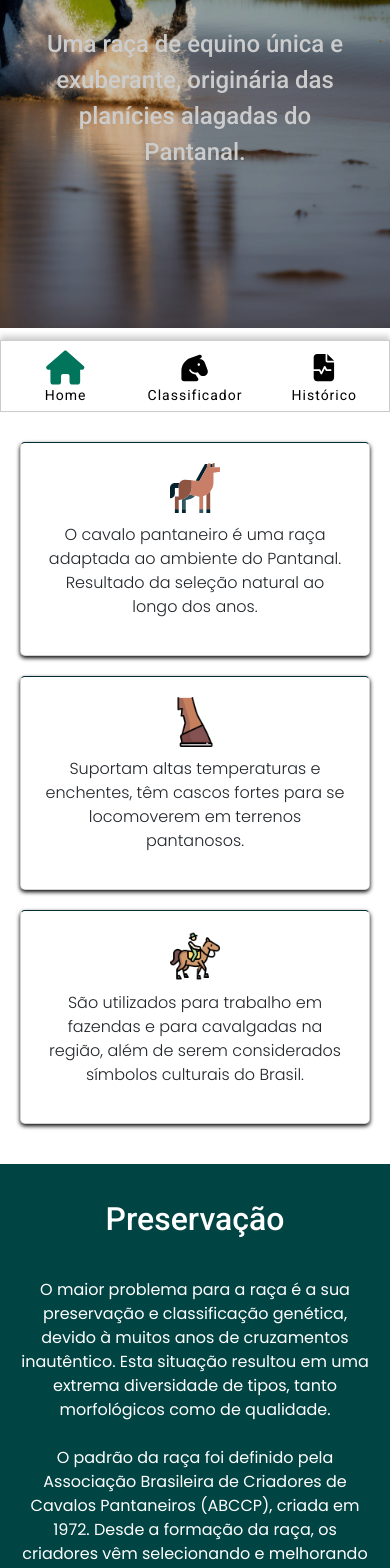
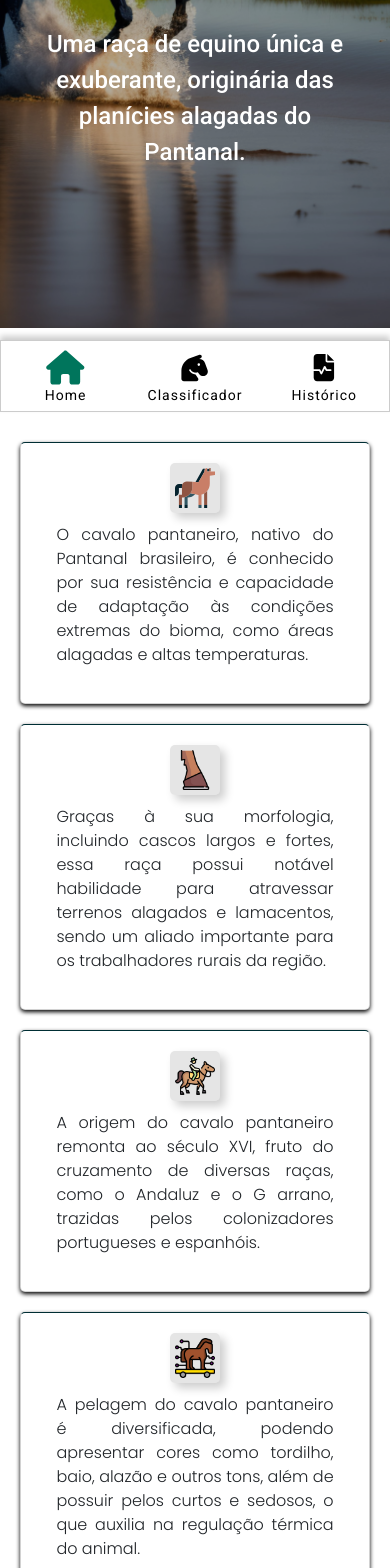
Before and after one commit to Igorsouza1/IAHORSE, a Vue app: page /#/ in a window 390 px wide. Shown: the part 432-2000 px from the top of the page. Built offline with nearby package versions, Linux system fonts and the light colour scheme.

Commit message:
Cavalo pantaneio finish section

```diff
--- a/src/views/HomeView.vue
+++ b/src/views/HomeView.vue
@@ -9,21 +9,40 @@
       <div class="about-content">
         <h1 class="title">Cavalo Pantaneiro</h1>
         <div class="cards">
+
+          <!-- CARD 1 -->
         <div class="card">
           <img src="../assets/cavalo-icone.svg" alt="ícone" class="icone">
-          <p class="texto"> O cavalo pantaneiro é uma raça adaptada ao ambiente do Pantanal.
-            Resultado da seleção natural ao longo dos anos.
+          <p class="texto"> O cavalo pantaneiro, nativo do Pantanal brasileiro,
+            é conhecido por sua resistência e capacidade de adaptação às condições
+             extremas do bioma, como áreas alagadas e altas temperaturas.
              </p>
         </div>
+
+        <!-- CARD 2 -->
         <div class="card">
           <img src="../assets/casco.png" alt="ícone" class="icone">
-          <p class="texto"> Suportam altas temperaturas e enchentes,
-            têm cascos fortes para se locomoverem em terrenos pantanosos.</p>
+          <p class="texto">Graças à sua morfologia, incluindo cascos largos e
+            fortes, essa raça possui notável habilidade para atravessar terrenos
+             alagados e lamacentos, sendo um aliado importante para os trabalhadores
+              rurais da região.</p>
         </div>
+
+        <!-- CARD 3 -->
         <div class="card">
           <img src="../assets/horse.png" alt="ícone" class="icone">
-          <p class="texto">São utilizados para trabalho em fazendas e para
-             cavalgadas na região, além de serem considerados símbolos culturais do Brasil.</p>
+          <p class="texto">A origem do cavalo pantaneiro remonta ao século XVI,
+            fruto do cruzamento de diversas raças, como o Andaluz e o G
+            arrano, trazidas pelos colonizadores portugueses e espanhóis.</p>
+        </div>
+
+        <!-- CARD 4 -->
+        <div class="card">
+          <img src="../assets/cavalo-de-troia.png" alt="ícone" class="icone">
+          <p class="texto">A pelagem do cavalo pantaneiro é diversificada,
+            podendo apresentar cores como tordilho, baio, alazão e outros
+            tons, além de possuir pelos curtos e sedosos, o que auxilia na
+            regulação térmica do animal.</p>
         </div>
       </div>
       </div>
@@ -129,9 +148,10 @@
     position: absolute;
     top: 0;
     left: 0;
+    z-index: 1;
     width: 100%;
     height: 90%;
-    background-color: rgba(0, 0, 0, 0.2); /* Aqui definimos a cor e a transparência do overlay */
+    background-color: rgba(0, 0, 0, 0.3); /* Aqui definimos a cor e a transparência do overlay */
   }
 
   .hero-content {
@@ -146,6 +166,7 @@
   .hero-title {
     font-size: 3rem;
     color: #fff;
+    z-index: 2;
   }
 
   .hero-headline {
@@ -153,6 +174,7 @@
     margin-bottom: 1.5rem;
     color: #fff;
     font-weight: 500;
+    z-index: 2;
   }
 
   .about{
@@ -196,10 +218,15 @@
     width: 50px;
     height: 50px;
     margin-bottom: 10px;
+    background-color: rgba(145, 145, 145, 0.24); /* Cor preta com 10% de opacidade */
+    border-radius: 5px; /* Borda arredondada */
+    padding: 5px; /* Espaçamento interno */
+    box-shadow: 5px 5px 10px rgba(0, 0, 0, 0.2);
   }
 
   .texto {
-    text-align: center;
+    text-align: justify;
+    width: 90%;
     font-family: 'Poppins', sans-serif;
     font-weight: 300;
   }
@@ -318,7 +345,9 @@
     width: 100%;
     height: 95%;
     background-color: rgba(0, 0, 0, 0.15); /* Aqui definimos a cor e a transparência do overlay */
+    z-index: 1;
   }
+
 
   .icone{
     width: 50px;
@@ -335,6 +364,7 @@
     color: black;
     margin-bottom: 2.5rem;
     margin-top: 1rem;
+
   }
 
   .about-headline{
@@ -350,6 +380,8 @@
     display: flex;
     flex-wrap: wrap;
     justify-content: space-around;
+    width: 80%;
+    margin: 0 auto;
   }
 
   .card {
```
Also changed, not shown: src/assets/cavalo-de-troia.png (added).
